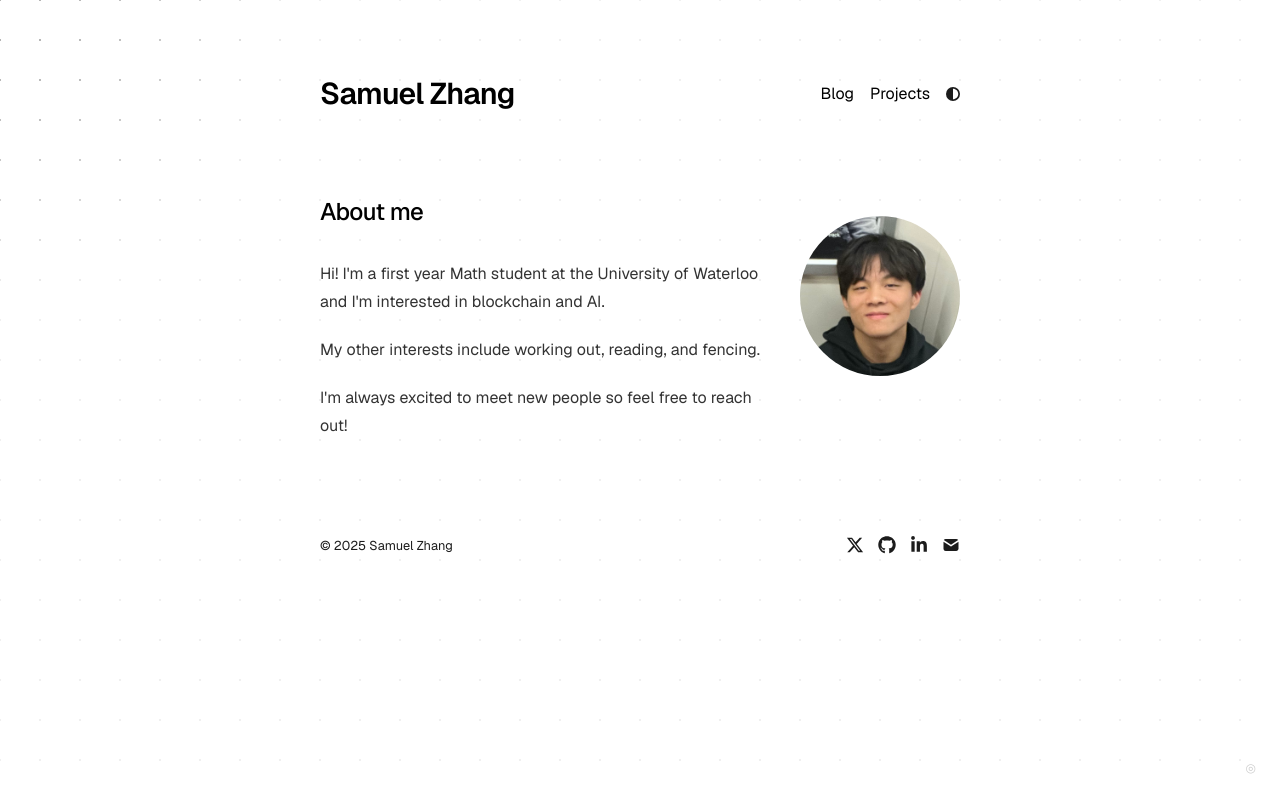
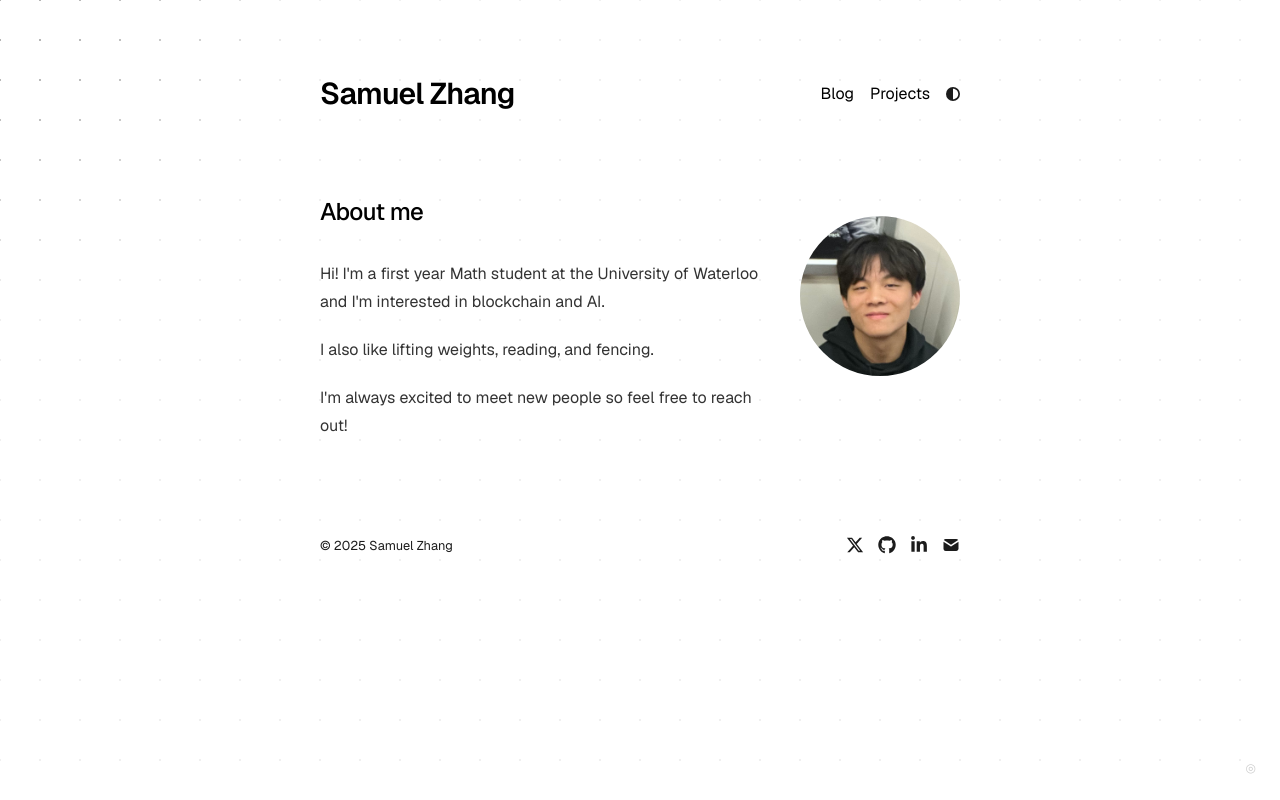
Before and after one commit to SamuelZ12/personal-website, a Next.js app: page / in a window 1280 px wide. Built offline with nearby package versions, Linux system fonts and the light colour scheme.

Commit message:
Update about me

```diff
--- a/app/page.tsx
+++ b/app/page.tsx
@@ -26,7 +26,7 @@ export default function Page() {
           and I'm interested in blockchain and AI.
         </p>
         <p>
-          My other interests include working out, reading, and fencing.
+          I also like lifting weights, reading, and fencing.
         </p>
         <p>
           I'm always excited to meet new people so feel free to reach out!
```
